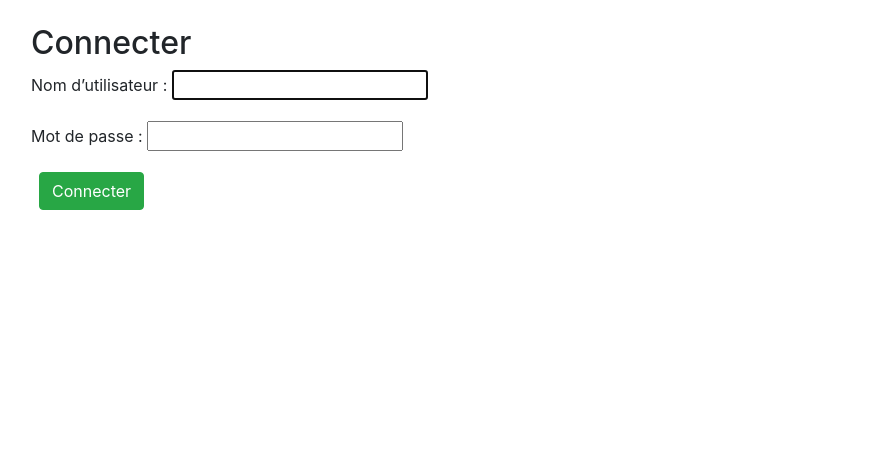
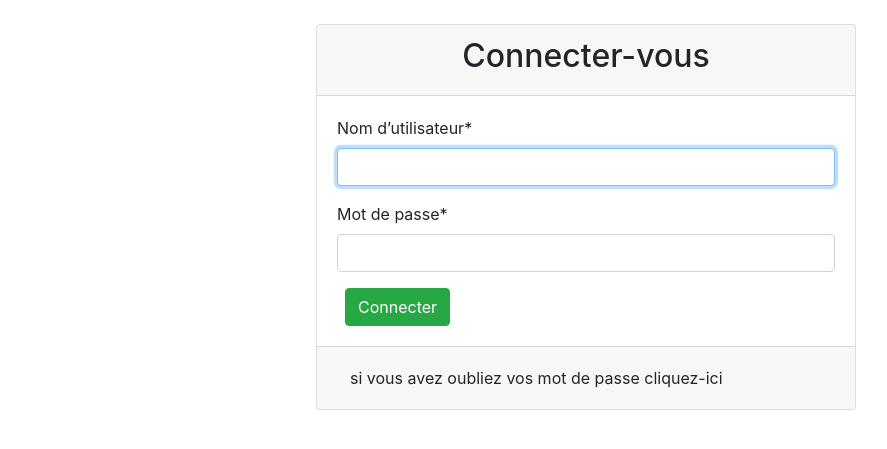
Before and after one commit to kobayaba/journal, a Django app: page /users/login/ in a window 1280 px wide. Shown: the part 56-505 px from the top of the page, without its empty margins (54-941 px from the left). Run offline with Django 3.2, Linux system fonts and the light colour scheme; some libraries are stand-ins or nearby versions.

Commit message:
Modification de la fonctionaliter de bootsrap card

```diff
--- a/templates/registration/login.html
+++ b/templates/registration/login.html
@@ -1,12 +1,26 @@
 {% extends 'base.html' %}
 
+{% load crispy_forms_tags %}
 {% block title %}Connecter{% endblock %}
 
 {% block content %}
-	<h2>Connecter</h2>
-	<form action="" method="post">
-		{% csrf_token %}
-		{{ form.as_p }}
-		<button class="btn btn-success ml-2" type='submit'>Connecter</button>
-	</form>
+	<div class="row">
+		<div class="col-md-6 offset-md-3">
+		<div class="card ">
+		<div class="card-header ">
+			<h2 class="text-center">Connecter-vous</h2>
+		</div>
+		<div class="card-body">
+			<form action="" method="post">
+			{% csrf_token %}
+			{{ form|crispy }}
+			<button class="btn btn-success ml-2" type='submit'>Connecter</button>
+		</form>
+		</div>
+		<div class="card-footer">
+			<a class="btn btn-default" href="{% url 'password_reset' %}">si vous avez oubliez vos mot de passe cliquez-ici</a>
+		</div>
+		</div>
+	</div>
+	</div>
 {% endblock %}
```
Also changed, not shown: templates/home.html (+0 -8 lines), db.sqlite3.
